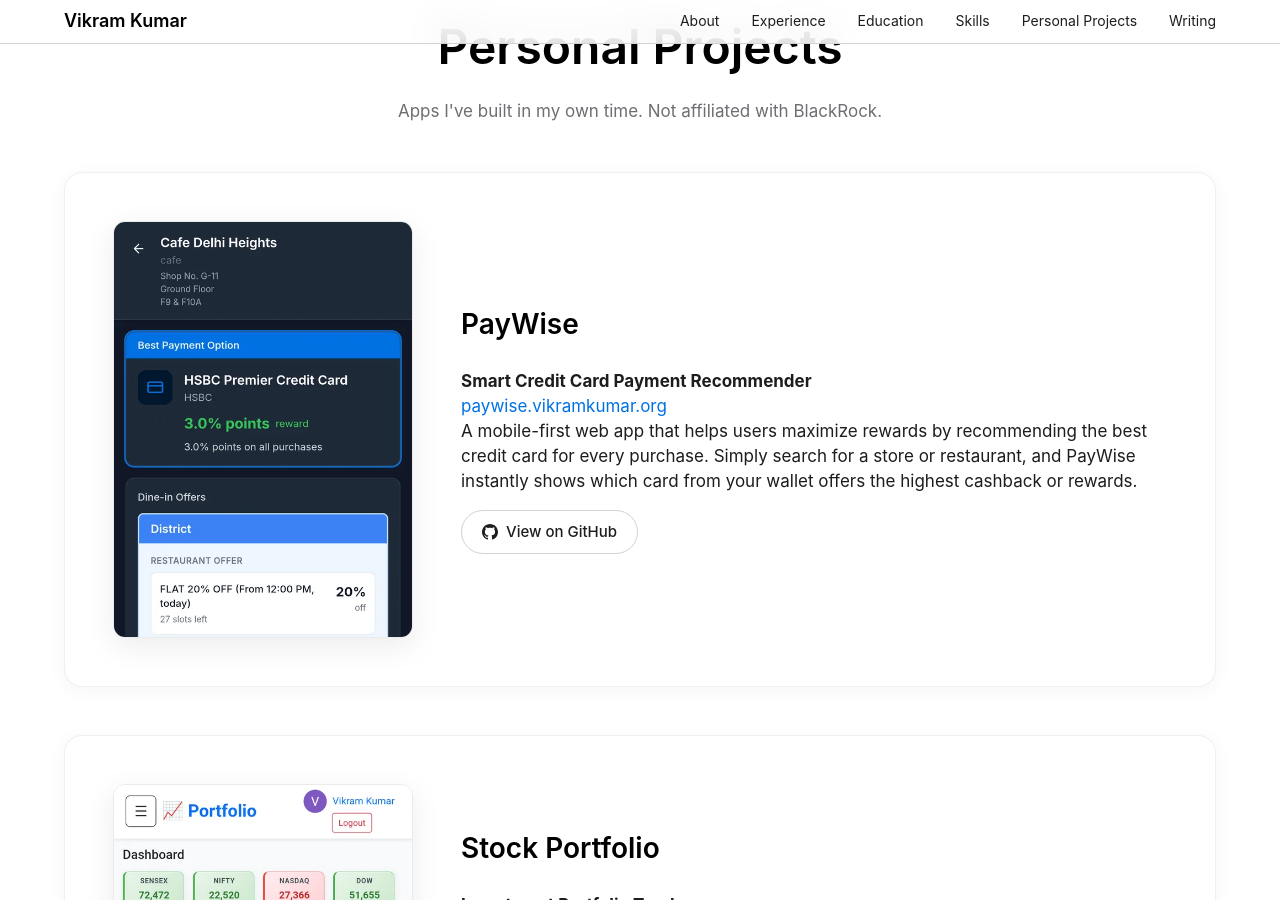
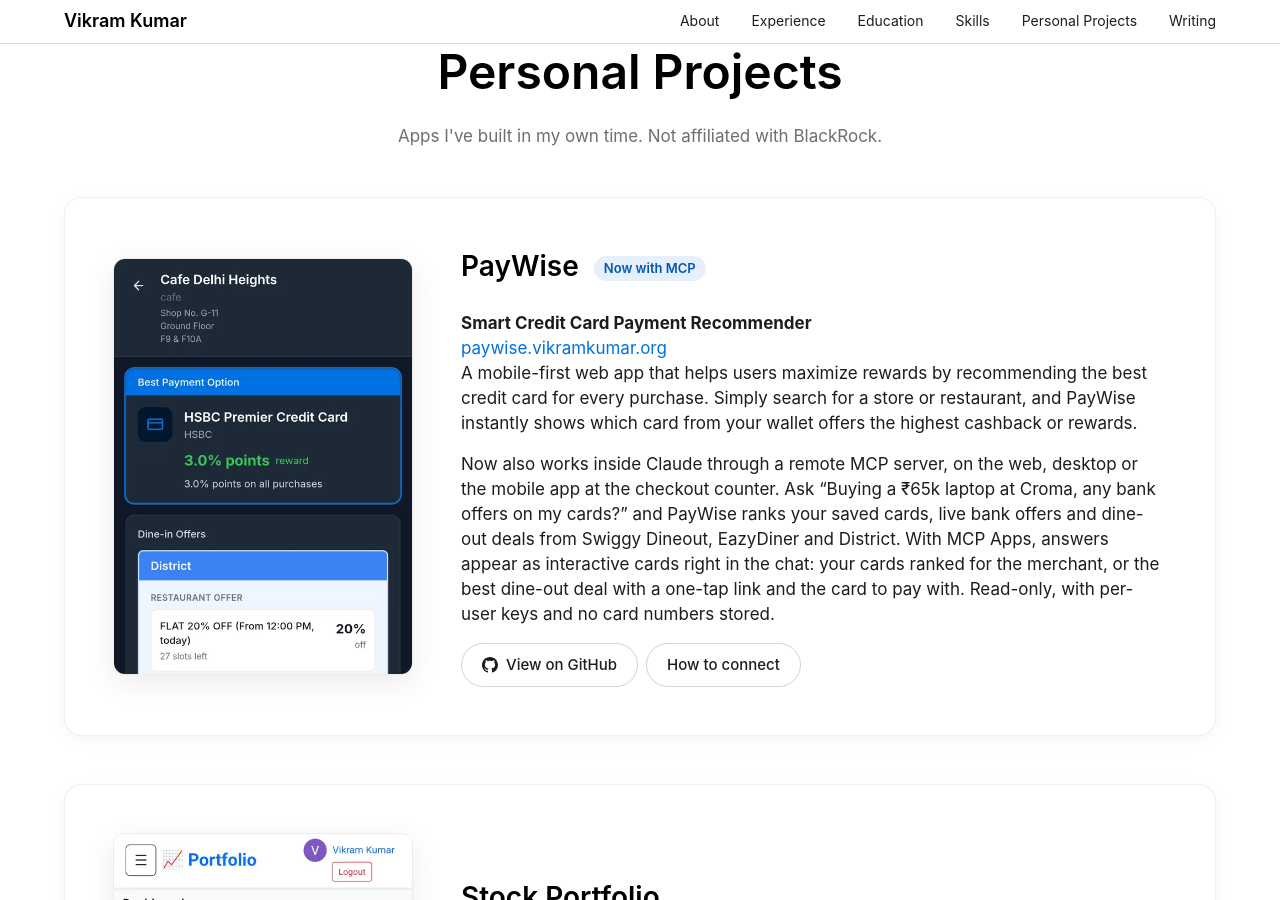
Before and after one commit to coolviki/coolviki.github.io, a Jekyll site: the page built from index.md, in a window 1280 px wide and 900 px high, scrolled down 6519 px. Built offline with Jekyll 4.4.1, drawn with Linux system fonts in a browser that asks for light colours; some of the changed text lies outside the part shown.

Commit message:
Feature PayWise's new MCP connector (#20)
* Feature PayWise's new MCP connector

- PayWise card: "Now with MCP" badge, a paragraph on asking Claude
  which card to use (web, desktop, mobile) with ranked cards, live bank
  offers and dine-out deals, read-only per-user keys and no card
  numbers stored; plus a "How to connect" link to the README's MCP
  section. Facts taken from coolviki/paywise's README.
- Skills: the AI First Transformation line now names hands-on agentic
  AI/MCP work (PayWise MCP server, Garmin-to-Claude running coach).
- Structured data: a SoftwareApplication JSON-LD block for PayWise on
  the homepage, alongside the Person block.
- Card buttons are laid out with flex + gap so mixed icon/no-icon
  buttons line up; badge text uses a darker blue for 4.5:1 contrast.

Co-Authored-By: Claude Opus 5.5 <noreply@anthropic.com>
Claude-Session: https://claude.ai/code/session_01CgDPDL4wWdwAQq1J8FDeQE

* Mention PayWise's MCP Apps interactive cards

PayWise main now ships MCP Apps (coolviki/paywise#5): recommend_card and
get_restaurant_offers render interactive card-ranking and dine-out cards
in Claude. Add a sentence to the PayWise card and the SoftwareApplication
description.

Co-Authored-By: Claude Opus 5.5 <noreply@anthropic.com>
Claude-Session: https://claude.ai/code/session_01CgDPDL4wWdwAQq1J8FDeQE

---------

Co-authored-by: Claude <noreply@anthropic.com>

```diff
--- a/_layouts/default.html
+++ b/_layouts/default.html
@@ -31,6 +31,19 @@
         "award": ["BlackRock Innovator Award (2019)"],
         "knowsAbout": ["Wealth Management Technology", "Aladdin", "Cloud Strategy", "AI Adoption", "Snowflake", "Software Architecture"],
         "sameAs": [{% for link in site.social.links %}"{{ link }}"{% unless forloop.last %}, {% endunless %}{% endfor %}]
+    }
+    </script>
+    <script type="application/ld+json">
+    {
+        "@context": "https://schema.org",
+        "@type": "SoftwareApplication",
+        "name": "PayWise",
+        "url": "https://paywise.vikramkumar.org",
+        "applicationCategory": "FinanceApplication",
+        "operatingSystem": "Web",
+        "description": "Recommends the best credit card from your wallet for each purchase in India, with live bank and dine-out offers. Also available inside Claude through an MCP server, with interactive result cards via MCP Apps.",
+        "author": { "@type": "Person", "name": "{{ site.author }}", "url": "{{ site.url }}/" },
+        "sameAs": ["https://github.com/coolviki/paywise"]
     }
     </script>
     {% endif %}
--- a/assets/css/style.scss
+++ b/assets/css/style.scss
@@ -265,6 +265,19 @@ body {
     margin-bottom: var(--spacing-md);
 }
 
+/* Small pill label next to a card title */
+.badge {
+    display: inline-block;
+    margin-left: var(--spacing-xs);
+    padding: 3px 10px;
+    font-size: 13px;
+    font-weight: 600;
+    vertical-align: middle;
+    color: #0058b0;
+    background: rgba(0, 113, 227, 0.1);
+    border-radius: 980px;
+}
+
 /* Project cards - screenshot beside the description */
 .project-card {
     display: grid;
@@ -294,7 +307,7 @@ body {
 }
 
 .project-body .github-links {
-    text-align: left;
+    justify-content: flex-start;
 }
 
 /* Recognition - one row per item, year on the right */
@@ -993,7 +1006,11 @@ html {
 }
 
 .github-links {
-    text-align: center;
+    display: flex;
+    flex-wrap: wrap;
+    align-items: center;
+    justify-content: center;
+    gap: var(--spacing-xs);
     margin-top: var(--spacing-md);
 }
 
--- a/index.md
+++ b/index.md
@@ -150,7 +150,7 @@ description: Vikram Kumar is Managing Director and Head of Aladdin Wealth Tech I
         <ul class="feature-list">
             <li><strong>Software Engineering & Architecture</strong> – Technology stack includes Java, Python, Various databases including Snowflake</li>
             <li><strong>Multi Cloud Strategy</strong> – Multi cloud usage and adoption, Cloud first Approach</li>
-            <li><strong>AI First Transformation</strong> – Leading AI adoption and integration initiatives</li>
+            <li><strong>AI First Transformation</strong> – Leading AI adoption at scale; hands-on with agentic AI and MCP (built the PayWise MCP server and a Garmin-to-Claude running-coach workflow)</li>
             <li><strong>Thought Leadership</strong> – Strategic technology direction and innovation</li>
         </ul>
     </div>
@@ -175,14 +175,17 @@ description: Vikram Kumar is Managing Director and Head of Aladdin Wealth Tech I
             <img src="{{ '/assets/images/projects/paywise.webp' | relative_url }}" alt="PayWise screen recommending the HSBC Premier Credit Card for 3% reward points at Cafe Delhi Heights, with a 20% dine-in offer" width="540" height="752" loading="lazy" decoding="async">
         </a>
         <div class="project-body">
-            <h3 class="card-title">PayWise</h3>
+            <h3 class="card-title">PayWise <span class="badge">Now with MCP</span></h3>
             <p><strong>Smart Credit Card Payment Recommender</strong><br>
             <a href="https://paywise.vikramkumar.org" target="_blank" rel="noopener">paywise.vikramkumar.org</a></p>
 
             <p style="margin-bottom: 16px;">A mobile-first web app that helps users maximize rewards by recommending the best credit card for every purchase. Simply search for a store or restaurant, and PayWise instantly shows which card from your wallet offers the highest cashback or rewards.</p>
 
+            <p style="margin-bottom: 16px;">Now also works inside Claude through a remote MCP server, on the web, desktop or the mobile app at the checkout counter. Ask “Buying a ₹65k laptop at Croma, any bank offers on my cards?” and PayWise ranks your saved cards, live bank offers and dine-out deals from Swiggy Dineout, EazyDiner and District. With MCP Apps, answers appear as interactive cards right in the chat: your cards ranked for the merchant, or the best dine-out deal with a one-tap link and the card to pay with. Read-only, with per-user keys and no card numbers stored.</p>
+
             <div class="github-links" style="margin-top: 16px;">
                 <a href="https://github.com/coolviki/paywise" target="_blank" rel="noopener" class="github-button"><svg width="16" height="16" viewBox="0 0 24 24" fill="currentColor" aria-hidden="true"><path d="M12 0c-6.626 0-12 5.373-12 12 0 5.302 3.438 9.8 8.207 11.387.599.111.793-.261.793-.577v-2.234c-3.338.726-4.033-1.416-4.033-1.416-.546-1.387-1.333-1.756-1.333-1.756-1.089-.745.083-.729.083-.729 1.205.084 1.839 1.237 1.839 1.237 1.07 1.834 2.807 1.304 3.492.997.107-.775.418-1.305.762-1.604-2.665-.305-5.467-1.334-5.467-5.931 0-1.311.469-2.381 1.236-3.221-.124-.303-.535-1.524.117-3.176 0 0 1.008-.322 3.301 1.23.957-.266 1.983-.399 3.003-.404 1.02.005 2.047.138 3.006.404 2.291-1.552 3.297-1.23 3.297-1.23.653 1.653.242 2.874.118 3.176.77.84 1.235 1.911 1.235 3.221 0 4.609-2.807 5.624-5.479 5.921.43.372.823 1.102.823 2.222v3.293c0 .319.192.694.801.576 4.765-1.589 8.199-6.086 8.199-11.386 0-6.627-5.373-12-12-12z"/></svg>View on GitHub</a>
+                <a href="https://github.com/coolviki/paywise#use-paywise-from-claude-mcp-connector" target="_blank" rel="noopener" class="github-button">How to connect</a>
             </div>
         </div>
     </div>
```
